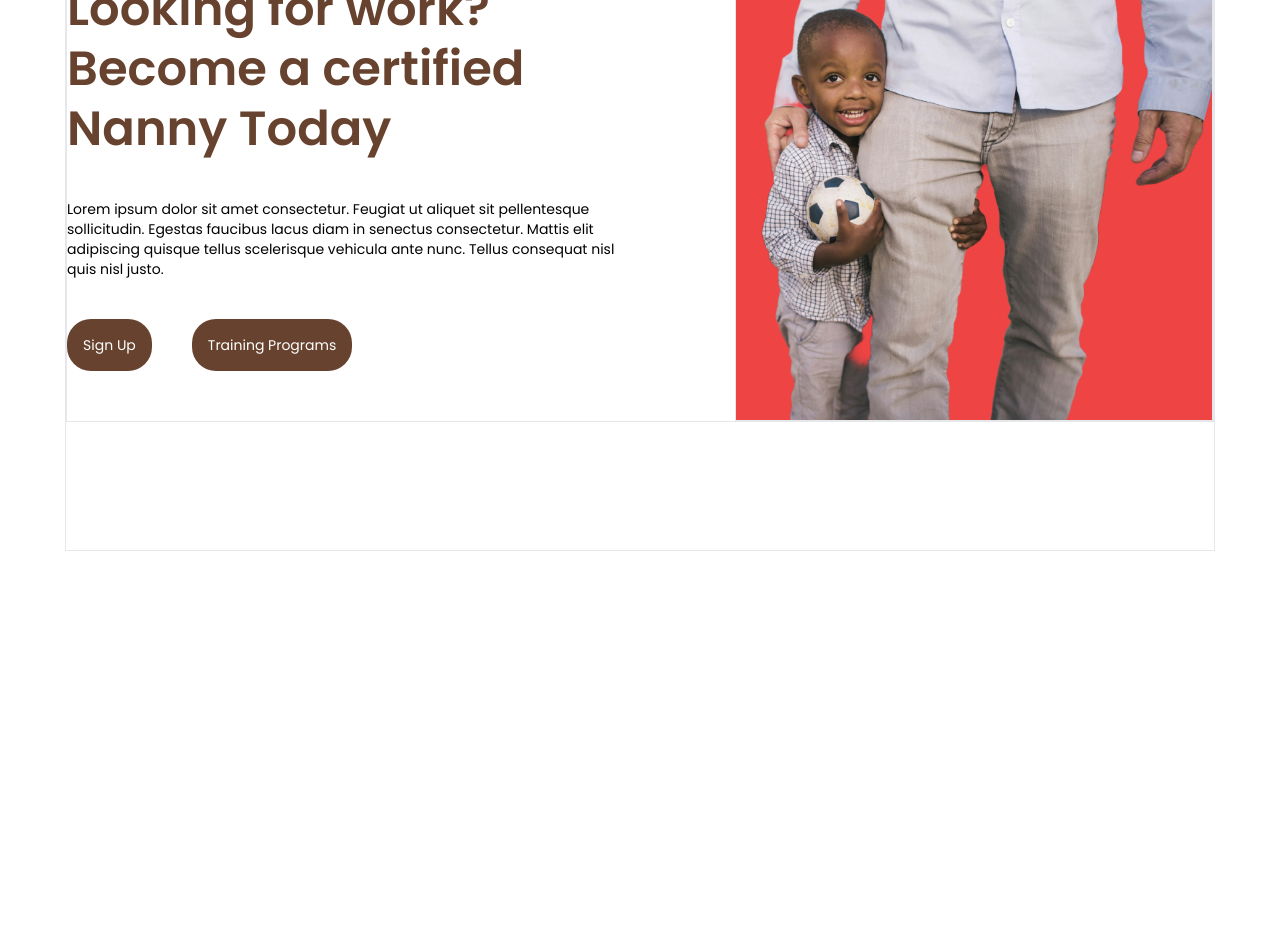
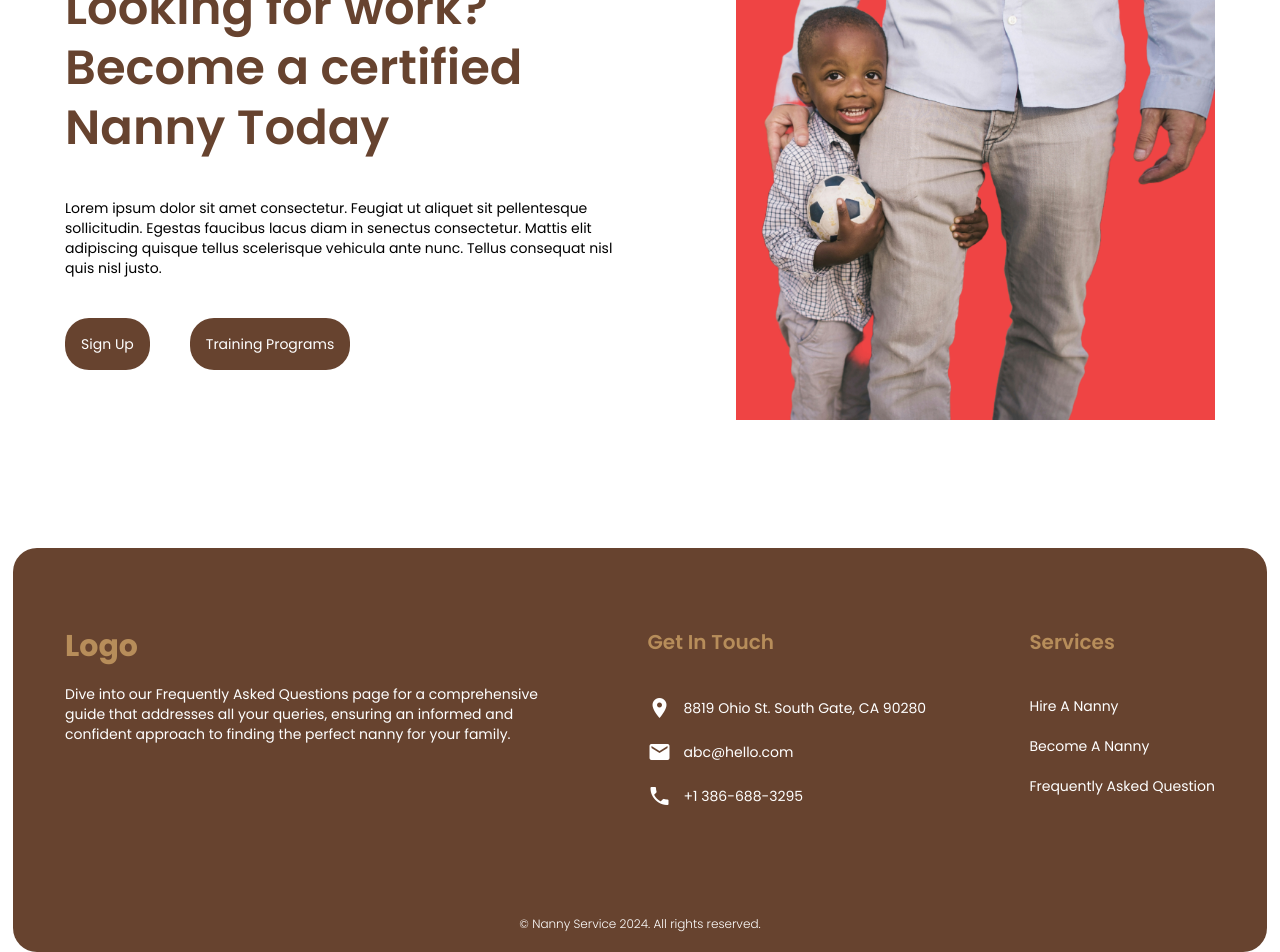
Before and after one commit to ChimwemweGwamba/nanny, a React (Create React App) app: page / in a window 1280 px wide. Shown: the part 5684-6636 px from the top of the page. Before the commit the page ends 6235 px from the top, so only its background shows below. Built offline with nearby package versions, Linux system fonts and the light colour scheme.

Commit message:
added footer component

```diff
--- a/src/components/becomeNanny.js
+++ b/src/components/becomeNanny.js
@@ -3,8 +3,8 @@ import bannerImg from "../img/banner.png"
 
 function BecomeNanny() {
   return (
-    <div className="w-11/12 mx-auto py-20 lg:py-32 border">
-      <div className="flex lg:flex-row flex-col justify-between items-center gap-20 border">
+    <div className="w-11/12 mx-auto py-20 lg:py-32">
+      <div className="flex lg:flex-row flex-col justify-between items-center gap-20">
         <div className="lg:w-6/12 py-20 lg:py-0">
           <p className="text-3xl lg:text-5xl text-secondary font-semibold leading-tight lg:leading-tight mb-10">
             Looking for work? Become a certified Nanny Today
@@ -27,7 +27,7 @@ function BecomeNanny() {
           </div>
         </div>
 
-        <div className="lg:w-5/12 border bg-red-500">
+        <div className="lg:w-5/12 bg-red-500">
           <img src={bannerImg} alt="image" className="w-full h-auto object-cover" />
         </div>
       </div>
--- /dev/null
+++ b/src/components/footer.js
@@ -0,0 +1,56 @@
+import React from "react"
+
+function Footer() {
+  return (
+    <div className="w-full bg-secondary rounded-3xl pt-10">
+      <div className="w-11/12 h-full mx-auto flex lg:flex-row flex-col justify-between py-10 gap-y-20">
+        <div className="lg:w-5/12">
+          <p className="text-3xl text-primary font-bold mb-5">Logo</p>
+
+          <p className="text-white text-sm">
+            Dive into our Frequently Asked Questions page for a comprehensive guide that addresses all your queries,
+            ensuring an informed and confident approach to finding the perfect nanny for your family.
+          </p>
+        </div>
+
+        <div>
+          <p className="text-xl text-primary font-semibold mb-10">Get In Touch</p>
+
+          <ul className="text-sm text-white">
+            <li className="flex items-center gap-x-3 mb-5">
+              <i className="material-icons text-white">location_on</i> 8819 Ohio St. South Gate, CA 90280
+            </li>
+
+            <li className="flex items-center gap-x-3 mb-5">
+              <i className="material-icons text-white">mail</i> abc@hello.com
+            </li>
+
+            <li className="flex items-center gap-x-3">
+              <i className="material-icons text-white">phone</i> +1 386-688-3295
+            </li>
+          </ul>
+        </div>
+
+        <div>
+          <p className="text-xl text-primary font-semibold mb-10">Services</p>
+
+          <ul className="text-sm text-white">
+            <li className="mb-5">Hire A Nanny</li>
+
+            <li className="mb-5">Become A Nanny</li>
+
+            <li className="mb-5">Frequently Asked Question</li>
+          </ul>
+        </div>
+      </div>
+
+      <div className="pt-10">
+        <p className="text-xs text-center text-white font-light py-5">
+        © Nanny Service 2024. All rights reserved.
+        </p>
+      </div>
+    </div>
+  )
+}
+
+export default Footer
--- a/src/pages/home.js
+++ b/src/pages/home.js
@@ -5,6 +5,7 @@ import Discover from "../components/discover"
 import HowItWorks from "../components/howItWorks"
 import FAQ from "../components/faq"
 import BecomeNanny from "../components/becomeNanny"
+import Footer from "../components/footer"
 
 function Home() {
   return (
@@ -15,6 +16,7 @@ function Home() {
       <HowItWorks />
       <FAQ />
       <BecomeNanny />
+      <Footer />
     </div>
   )
 }
```
